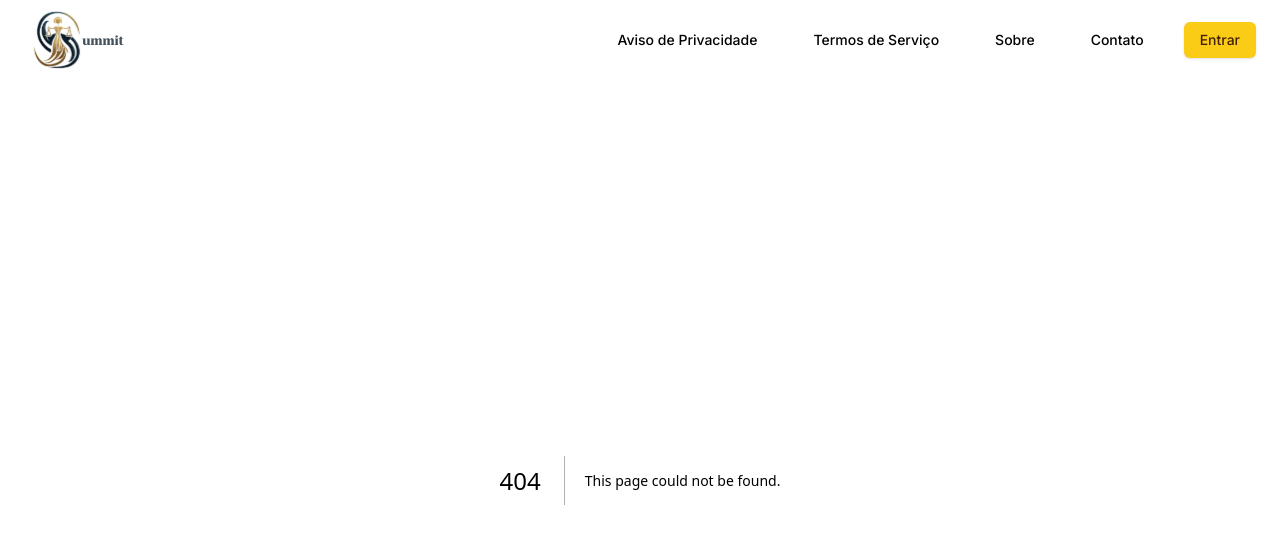
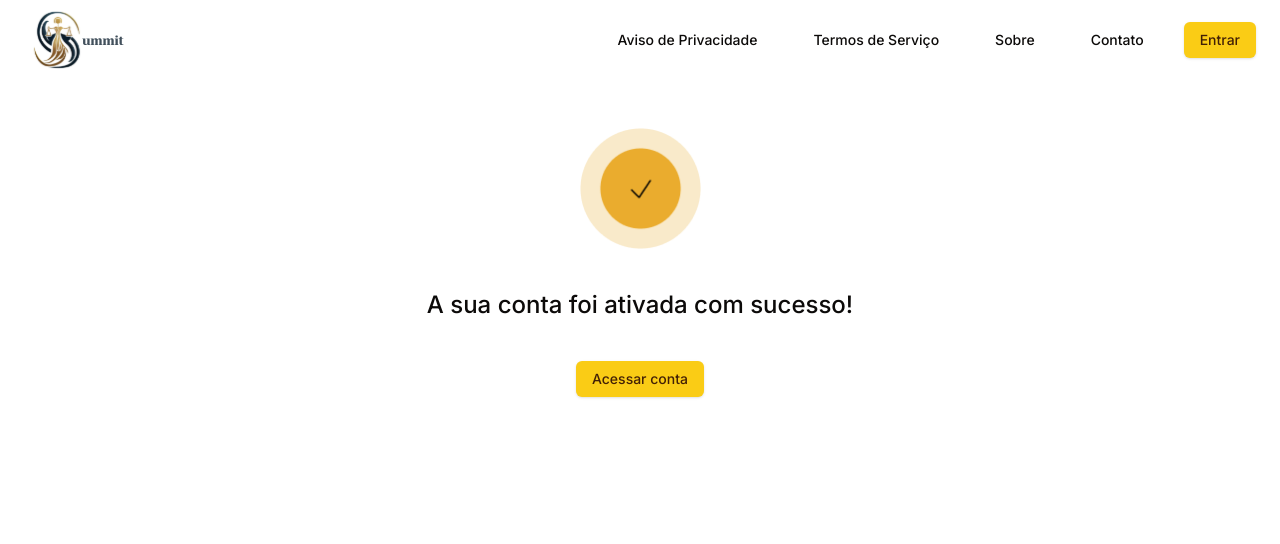
Before and after one commit to summit-precatorios/summit-plataform, a Next.js app: page /active/account/1 in a window 1280 px wide. Before the commit this address had no page. Shown: the top 544 px of the page. Built offline with nearby package versions, Linux system fonts and the light colour scheme.

Commit message:
feat: activation account components

```diff
--- a/src/app/(auth)/_components/reset-password-form.tsx
+++ b/src/app/(auth)/_components/reset-password-form.tsx
@@ -72,7 +72,7 @@ export function ResetPasswordForm({
       token: params.token,
     }
 
-    const response = await api('reset-password', {
+    const response = await api('reset/password', {
       method: 'PATCH',
       headers: {
         'Content-Type': 'application/json',
--- /dev/null
+++ b/src/app/(auth)/active/account/[token]/page.tsx
@@ -0,0 +1,43 @@
+'use client'
+
+import { Button } from '@/components/ui/button'
+import Image from 'next/image'
+import Link from 'next/link'
+import { useParams } from 'next/navigation'
+
+export default function ActiveAccount() {
+  const params = useParams()
+  const { token } = params
+
+  //   try {
+  //     const response = await api('active/account', {
+  //       method: 'PATCH',
+  //       headers: {
+  //         'Content-Type': 'application/json',
+  //         'x-api-key': `${process.env.API_KEY}`,
+  //       },
+  //       body: JSON.stringify(token, null, 2),
+  //     })
+  //   } catch (error) {}
+
+  console.log(token)
+
+  return (
+    <div className=" flex flex-col justify-center, items-center">
+      <Image
+        src="/check-in.png"
+        alt="check-in"
+        width="121"
+        height="121"
+        className="mb-10"
+      />
+      <h1 className="text-2xl font-medium">
+        A sua conta foi ativada com sucesso!
+      </h1>
+
+      <Button asChild className="mt-10">
+        <Link href="/signin">Acessar conta</Link>
+      </Button>
+    </div>
+  )
+}
```
Also changed, not shown: public/check-in.png (added).
